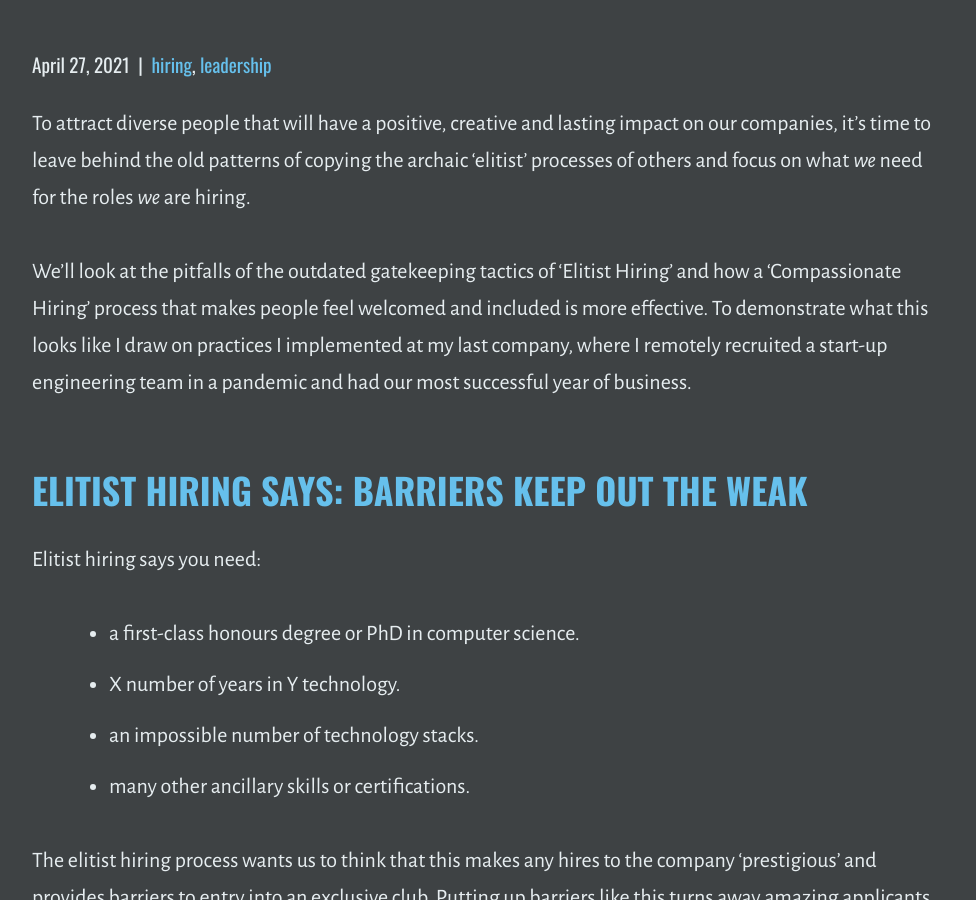
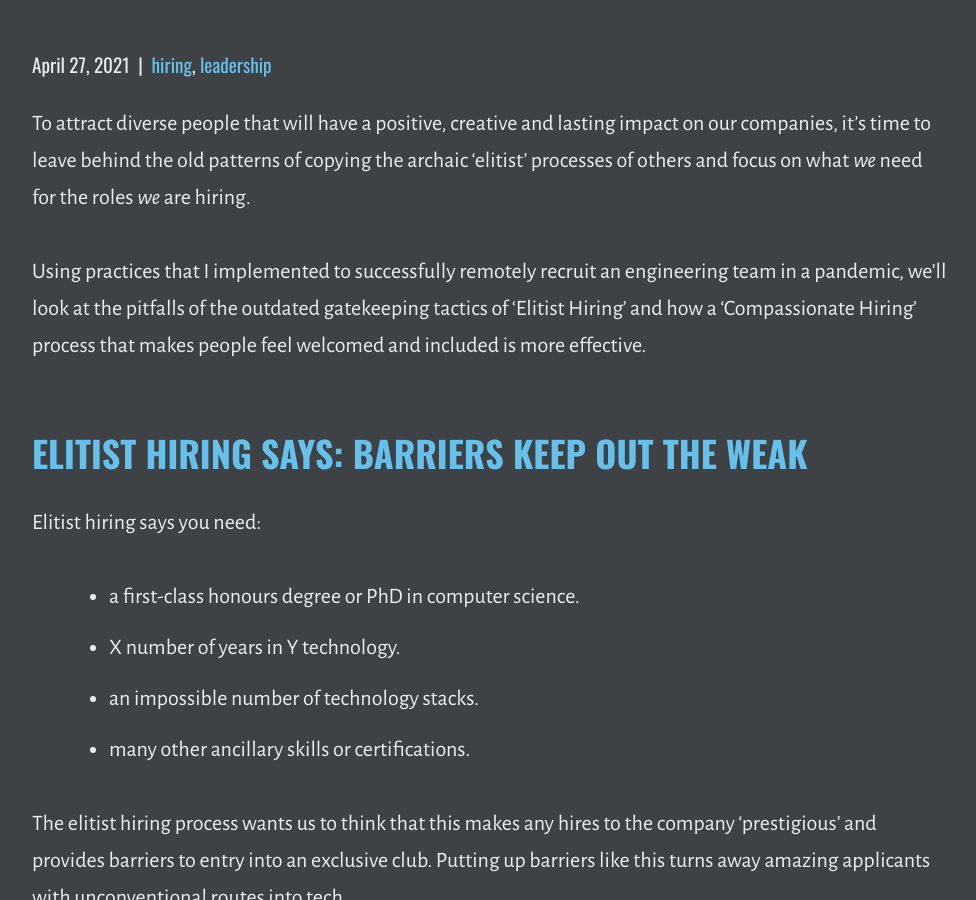
Before and after one commit to outragedpinkracoon/outragedpinkracoon.github.io, a Jekyll site: the page built from _posts/2021-04-27-other-companies-hiring-processes-are-costing-you-talent.md, in a window 1280 px wide and 900 px high, scrolled down 386 px. Shown: the whole window, without its empty margins (149-1125 px from the left). Built offline with Jekyll 4.4.1, drawn with Linux system fonts in a browser that asks for light colours.

Commit message:
No comment

```diff
--- a/_posts/2021-04-27-other-companies-hiring-processes-are-costing-you-talent.md
+++ b/_posts/2021-04-27-other-companies-hiring-processes-are-costing-you-talent.md
@@ -1,12 +1,12 @@
 ---
 title: Other companies tech hiring processes are costing YOU talent
-description: The technical hiring process is critical for attracting diverse and impactful applicants - but are you sabotaging your own recruitment efforts by using other people’s outdated processes? These tips from my hiring practices on developing a 'compassionate hiring' ethos will benefit your company, your colleagues and your future hires.
+description: Are you sabotaging your recruitment efforts by using other people’s outdated 'elitist' processes? These practical tips will help you develop a 'compassionate hiring' ethos to attract diverse and impactful candidates.
 layout: post
 categories: [hiring, leadership]
 ---
 To attract diverse people that will have a positive, creative and lasting impact on our companies, it's time to leave behind the old patterns of copying the archaic 'elitist' processes of others and focus on what _we_ need for the roles _we_ are hiring.
 
-We'll look at the pitfalls of the outdated gatekeeping tactics of 'Elitist Hiring' and how a 'Compassionate Hiring' process that makes people feel welcomed and included is more effective. To demonstrate what this looks like I draw on practices I implemented at my last company, where I remotely recruited a start-up engineering team in a pandemic and had our most successful year of business.
+Using practices that I implemented to successfully remotely recruit an engineering team in a pandemic, we'll look at the pitfalls of the outdated gatekeeping tactics of 'Elitist Hiring' and how a 'Compassionate Hiring' process that makes people feel welcomed and included is more effective.
 
 ## Elitist Hiring Says: Barriers Keep Out the Weak
 
```
